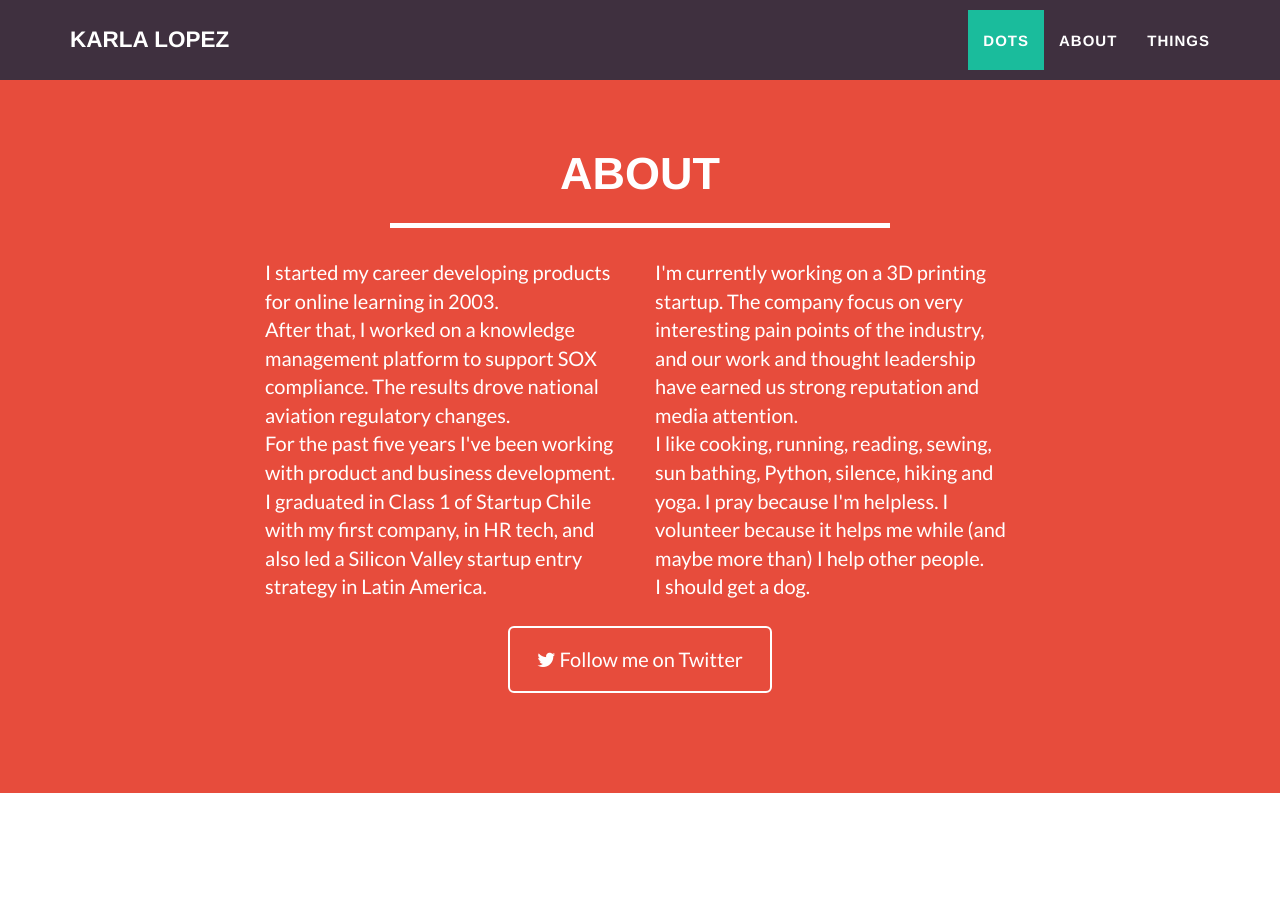
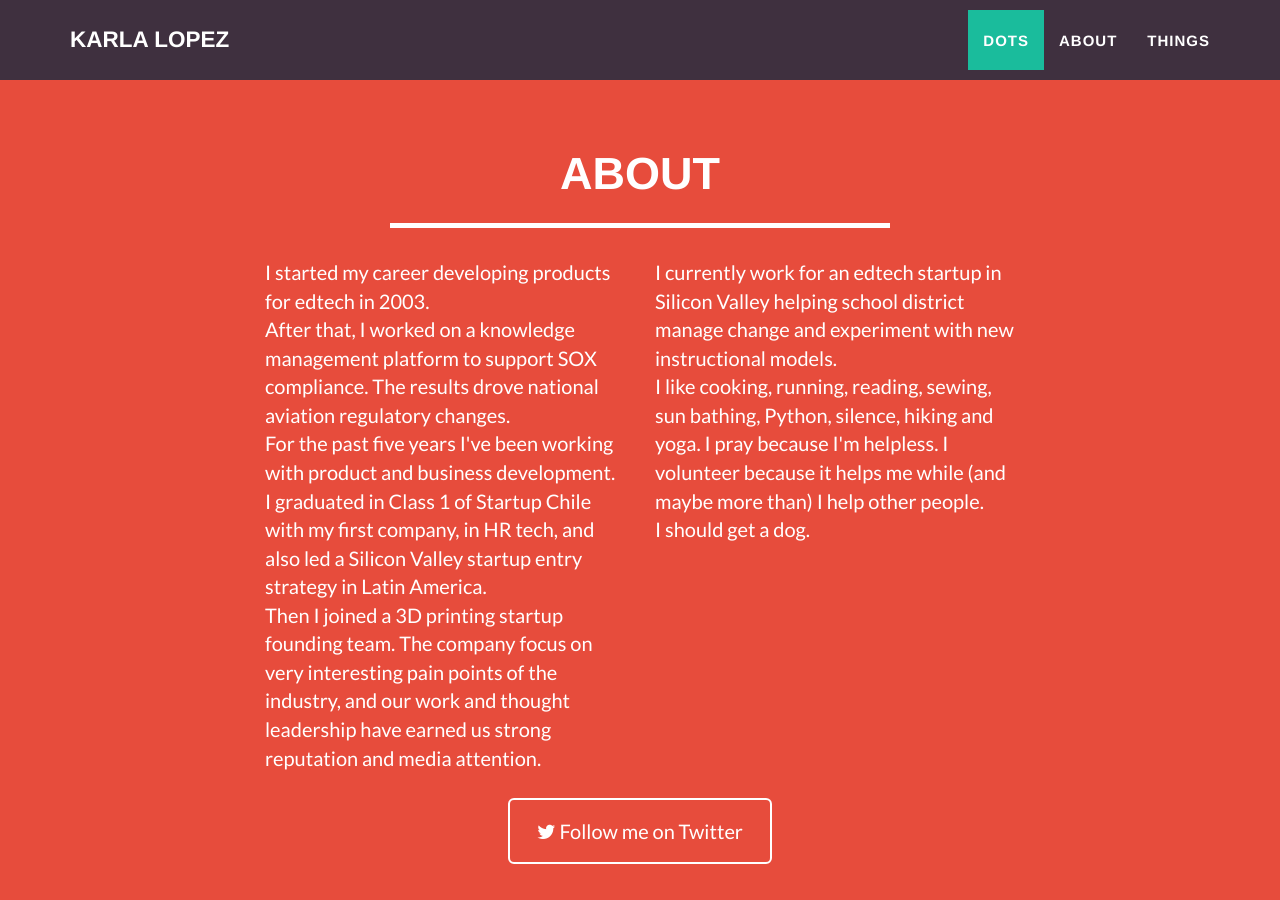
Before and after one commit to karlalopez/karlalopez.github.io, a Jekyll site: the page built from index.html, in a window 1280 px wide and 900 px high, scrolled down 2006 px. Built offline with Jekyll 4.4.1, drawn with Linux system fonts in a browser that asks for light colours.

Commit message:
Changed my current job
Changed my current job

```diff
--- a/_includes/about.html
+++ b/_includes/about.html
@@ -9,11 +9,11 @@
             </div>
             <div class="row">
                 <div class="col-lg-4 col-lg-offset-2">
-                    <p>I started my career developing products for online learning in 2003.<br>After that, I worked on a knowledge management platform to support SOX compliance. The results drove national aviation regulatory changes.
-                    <br>For the past five years I've been working with product and business development. I graduated in Class 1 of Startup Chile with my first company, in HR tech, and also led a Silicon Valley startup entry strategy in Latin America.</p>
+                    <p>I started my career developing products for edtech in 2003.<br>After that, I worked on a knowledge management platform to support SOX compliance. The results drove national aviation regulatory changes.
+                    <br>For the past five years I've been working with product and business development. I graduated in Class 1 of Startup Chile with my first company, in HR tech, and also led a Silicon Valley startup entry strategy in Latin America.<br> Then I joined a 3D printing startup founding team. The company focus on very interesting pain points of the industry, and our work and thought leadership have earned us strong reputation and media attention.</p>
                 </div>
                 <div class="col-lg-4">
-                    <p>I'm currently working on a 3D printing startup. The company focus on very interesting pain points of the industry, and our work and thought leadership have earned us strong reputation and media attention.<br>
+                    <p>I currently work for an edtech startup in Silicon Valley helping school district manage change and experiment with new instructional models.<br>
                     I like cooking, running, reading, sewing, sun bathing, Python, silence, hiking and yoga. I pray because I'm helpless. I volunteer because it helps me while (and maybe more than) I help other people.<br>
                     I should get a dog.
                     </p>
```
